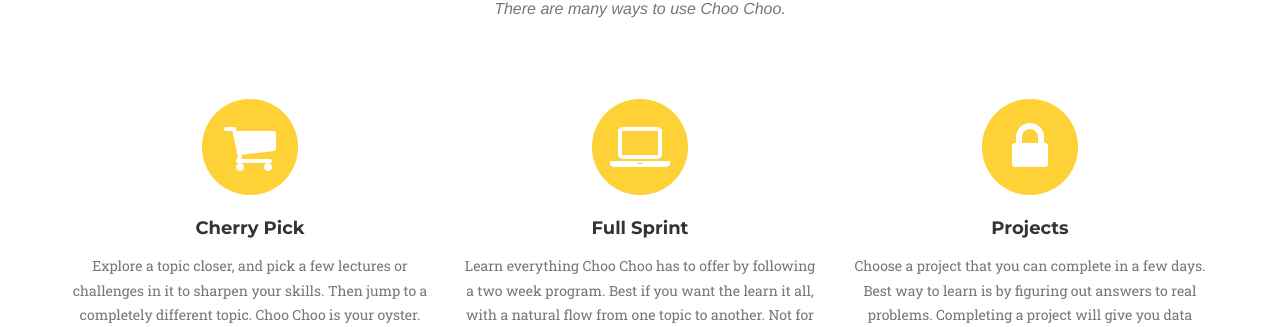
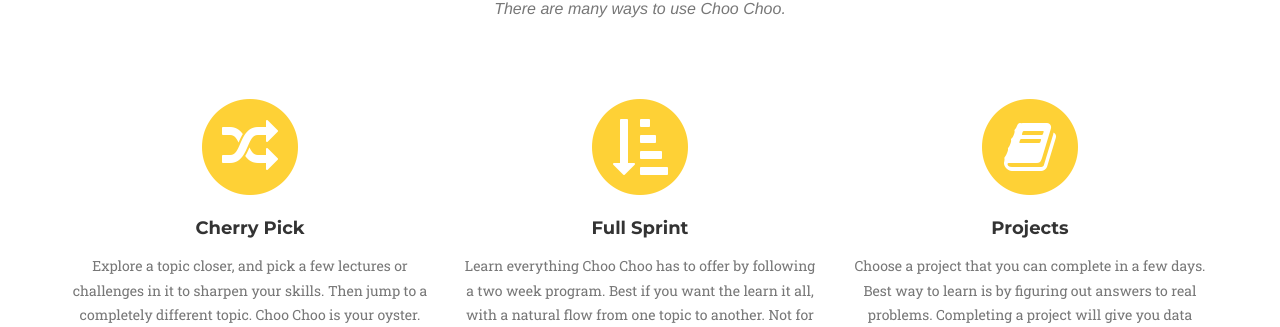
Before and after one commit to frrmack/choo-choo, a Flask app: page / in a window 1280 px wide. Shown: the part 972-1299 px from the top of the page. Run offline with Flask 2, Linux system fonts and the light colour scheme; some libraries are stand-ins or nearby versions; some web fonts are replaced.

Commit message:
changed logos and section subheaders

```diff
--- a/templates/choochoo.html
+++ b/templates/choochoo.html
@@ -100,7 +100,7 @@
                 <div class="col-md-4">
                     <span class="fa-stack fa-4x">
                         <i class="fa fa-circle fa-stack-2x text-primary"></i>
-                        <i class="fa fa-shopping-cart fa-stack-1x fa-inverse"></i>
+                        <i class="fa fa-random fa-stack-1x fa-inverse"></i>
                     </span>
                     <h4 class="service-heading">Cherry Pick</h4>
                     <p class="text-muted">Explore a topic closer, and pick a few lectures or challenges in it to sharpen your skills. Then jump to a completely different topic. Choo Choo is your oyster. Complete freedom. Absolute anarchy.</p>
@@ -108,7 +108,7 @@
                 <div class="col-md-4">
                     <span class="fa-stack fa-4x">
                         <i class="fa fa-circle fa-stack-2x text-primary"></i>
-                        <i class="fa fa-laptop fa-stack-1x fa-inverse"></i>
+                        <i class="fa fa-sort-amount-asc fa-stack-1x fa-inverse"></i>
                     </span>
                     <h4 class="service-heading">Full Sprint</h4>
                     <p class="text-muted">Learn everything Choo Choo has to offer by following a two week program. Best if you want the learn it all, with a natural flow from one topic to another. Not for people with commitment issues.</p>
@@ -116,7 +116,7 @@
                 <div class="col-md-4">
                     <span class="fa-stack fa-4x">
                         <i class="fa fa-circle fa-stack-2x text-primary"></i>
-                        <i class="fa fa-lock fa-stack-1x fa-inverse"></i>
+                        <i class="fa fa-book fa-stack-1x fa-inverse"></i>
                     </span>
                     <h4 class="service-heading">Projects</h4>
                     <p class="text-muted">Choose a project that you can complete in a few days. Best way to learn is by figuring out answers to real problems. Completing a project will give you data science street cred and survival skills.</p>
@@ -310,7 +310,7 @@
             <div class="row">
                 <div class="col-lg-12 text-center">
                     <h2 class="section-heading">Projects</h2>
-                    <h3 class="section-subheading text-muted">Lorem ipsum dolor sit amet consectetur.</h3>
+                    <h3 class="section-subheading text-muted">Get real with actual data science problems.</h3>
                 </div>
             </div>
             <div class="row">
```
